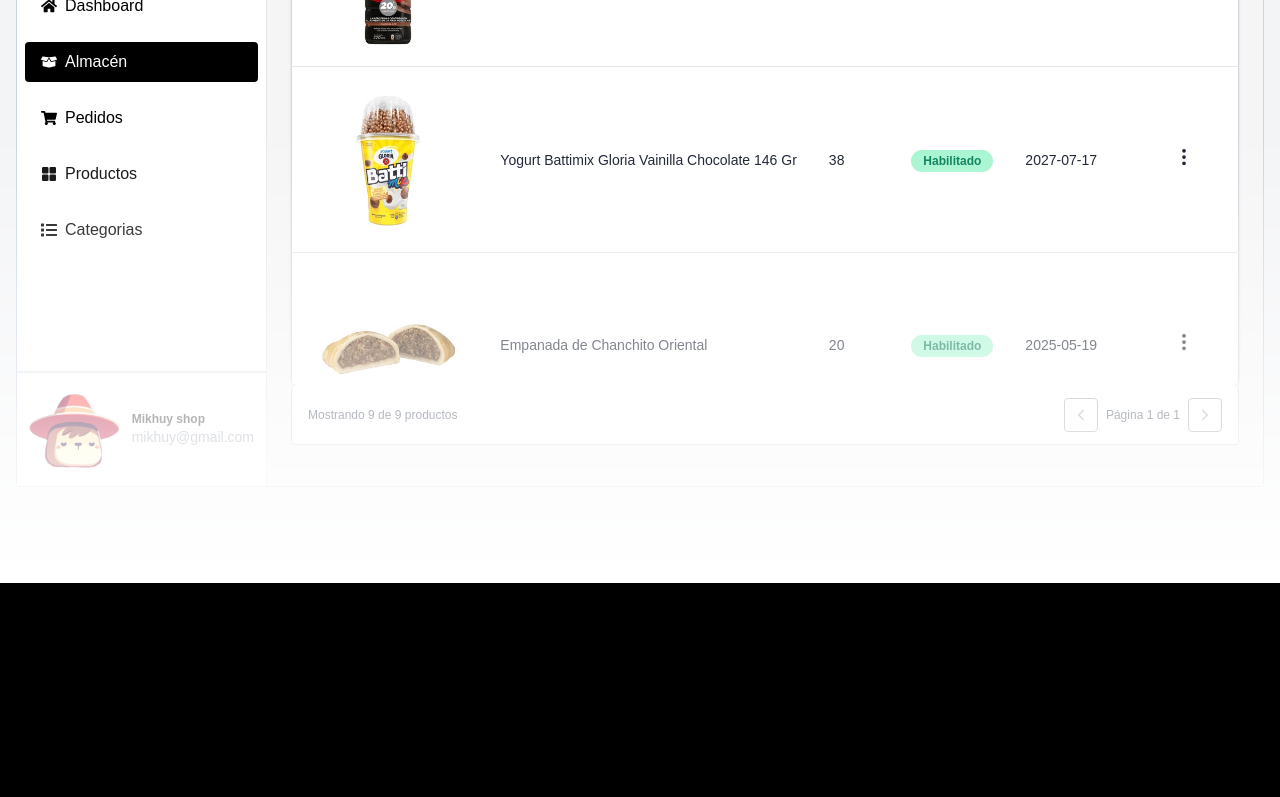
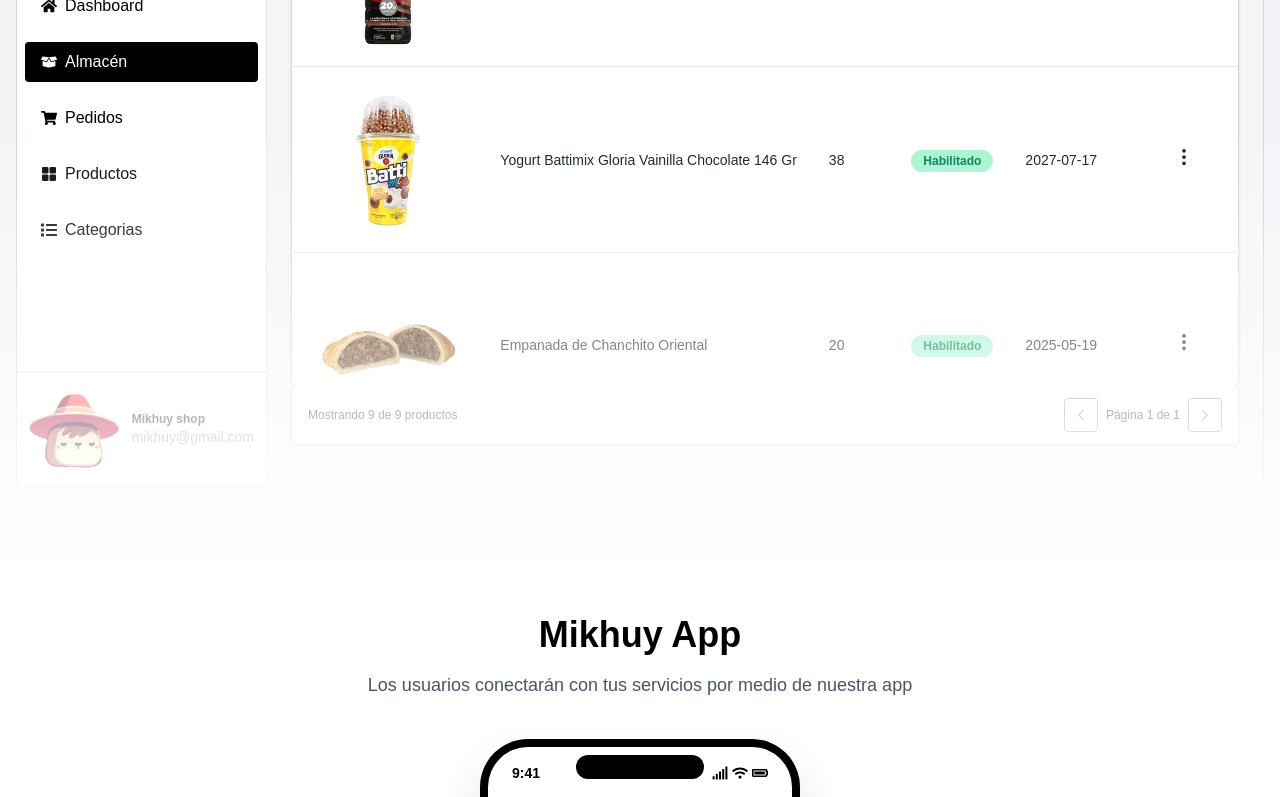
Before and after one commit to PurpleSavage/mikhuy-landing, a Next.js app: page / in a window 1280 px wide. Shown: the part 3989-4786 px from the top of the page. Built offline with nearby package versions, Linux system fonts and the light colour scheme.

Commit message:
agregar sección de teléfono

```diff
--- a/src/app/page.tsx
+++ b/src/app/page.tsx
@@ -6,6 +6,7 @@
 import { HeroSection } from "@/components/hero/Hero";
 import { HowItWorks } from "@/components/how-it-works/HowItWorks";
 import Integrate from "@/components/integratemodules/Integrate";
+import IphoneSection from "@/components/iphone/IphoneSection";
 import { MascotSection } from "@/components/mascot-section/MascotSection";
 import MobileSection from "@/components/mobile/MobileSection";
 
@@ -24,9 +25,9 @@
         <MascotSection />
         <Integrate />
         <PanelSection />
+        <IphoneSection/>
         <MobileSection/>
         <ContactForm />
-
         <Footer />
       </SmothWrapper>
     </div>
--- /dev/null
+++ b/src/components/iphone/IphoneSection.tsx
@@ -0,0 +1,78 @@
+import { FaBatteryFull } from 'react-icons/fa';
+import { FaSignal } from 'react-icons/fa'; // barras de señal
+import { FaWifi } from 'react-icons/fa';
+export default function IphoneSection() {
+  return (
+    <div className="flex items-center justify-center flex-col min-h-screen bg-white gap-10  p-8">
+        <div>
+            <h2 className="text-3xl text-center md:text-4xl font-bold mb-4 text-black">
+                Mikhuy App
+            </h2>
+            <p className="text-lg text-gray-600 max-w-3xl mx-auto text-center">Los usuarios conectarán con tus servicios por medio de nuestra app</p>
+        </div>
+      {/* iPhone Container */}
+      <div className="relative w-80 h-[640px] bg-black rounded-[3rem] p-2 shadow-2xl">
+        {/* iPhone Screen */}
+        <div className="w-full h-full bg-white rounded-[2.5rem] overflow-hidden relative">
+          {/* Status Bar */}
+          <div className="flex justify-between items-center px-6 pt-4 pb-2">
+            <div className="text-sm font-semibold text-black">9:41</div>
+            <div className="flex items-center space-x-1">
+              <FaSignal className="w-4 h-4 text-black"/>
+              <FaWifi className="w-4 h-4 text-black"/>
+              <FaBatteryFull className="w-4 h-4 text-black" />
+            </div>
+          </div>
+
+          {/* Dynamic Island */}
+          <div className="absolute top-2 left-1/2 transform -translate-x-1/2 w-32 h-6 bg-black rounded-full"></div>
+
+          {/* Notification */}
+          <div className="mx-4 mt-4 mb-6">
+            <div className="bg-white border border-gray-200 rounded-2xl shadow-lg p-4 animate-pulse">
+              <div className="flex items-start space-x-3">
+                {/* App Icon */}
+                <div className="w-10 h-10 bg-orange-500 rounded-lg flex items-center justify-center flex-shrink-0">
+                  <span className="text-white font-bold text-lg">M</span>
+                </div>
+
+                {/* Notification Content */}
+                <div className="flex-1 min-w-0">
+                  <div className="flex items-center justify-between">
+                    <p className="text-sm font-bold text-black">Mikhuy</p>
+                    <span className="text-xs text-gray-500">ahora</span>
+                  </div>
+                  <p className="text-sm text-gray-700 mt-1">Tu pedido está listo</p>
+                </div>
+              </div>
+            </div>
+          </div>
+
+          {/* Home Screen Background */}
+          <div className="px-6 pt-4">
+            {/* App Grid */}
+            <div className="grid grid-cols-4 gap-4 mb-6">
+              {Array.from({ length: 16 }).map((_, i) => (
+                <div key={i} className="w-14 h-14 bg-gray-300 rounded-xl"></div>
+              ))}
+            </div>
+
+            {/* Dock */}
+            <div className="absolute bottom-8 left-6 right-6">
+              <div className="bg-white/80 backdrop-blur-md rounded-2xl p-3">
+                <div className="flex justify-center space-x-4">
+                  {Array.from({ length: 4 }).map((_, i) => (
+                    <div key={i} className="w-14 h-14 bg-gray-400 rounded-xl"></div>
+                  ))}
+                </div>
+              </div>
+            </div>
+          </div>
+
+          {/* Home Indicator */}
+          <div className="absolute bottom-2 left-1/2 transform -translate-x-1/2 w-32 h-1 bg-black rounded-full"></div>
+        </div>
+      </div>
+    </div>
+  )
+}
```
